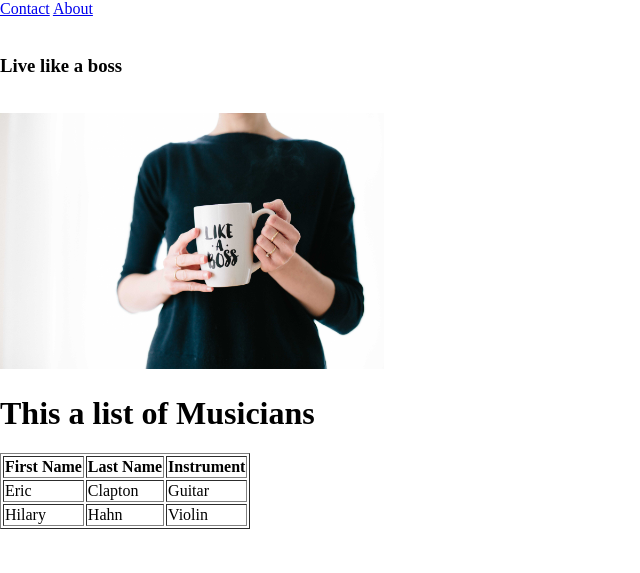
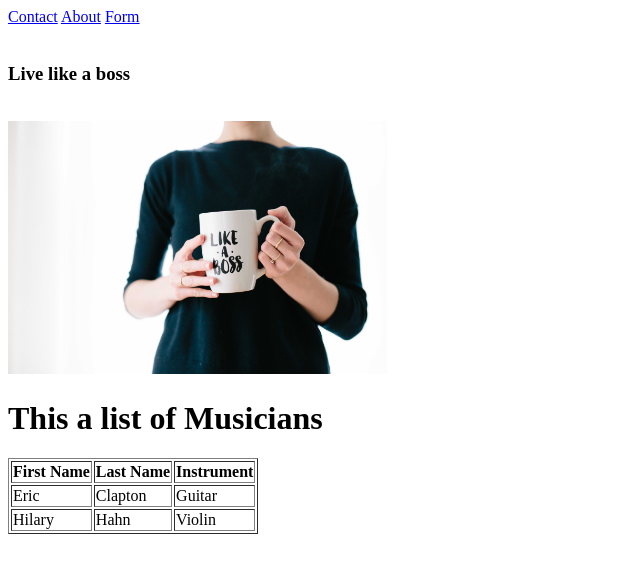
Before and after one commit to Sabrina-Sumona/Django-Musicians_App, a Django app: page /my_app/ in a window 1280 px wide. Shown: the top 573 px of the page, without its empty margins (0-640 px from the left). Run offline with Django 3.2, Linux system fonts and the light colour scheme; data comes from the database, SQL or seed files in the repository.

Commit message:
Form with HTML

```diff
--- a/Static/my_app/CSS/style.css
+++ b/Static/my_app/CSS/style.css
@@ -2,8 +2,3 @@ img {
   width: 30%;
   height: 30%;
 }
-
-body {
-  float: center;
-  margin: auto;
-}
--- a/my_app/urls.py
+++ b/my_app/urls.py
@@ -7,4 +7,5 @@ urlpatterns = [
     path('', views.home, name='home'),
     path('contact/', views.contact, name='contact'),
     path('about/', views.about, name='about'),
+    path('form/', views.form, name='form'),
 ]
--- a/my_app/views.py
+++ b/my_app/views.py
@@ -18,6 +18,10 @@ def contact(request):
 def about(request):
     diction = {}
     return render(request, 'my_app/about.html', context=diction)
+
+def form(request):
+    diction = {}
+    return render(request, 'my_app/form.html', context=diction)
 
 # def index(request):
 #     diction = {}
--- a/templates/my_app/index.html
+++ b/templates/my_app/index.html
@@ -10,7 +10,9 @@
   <body>
     <!-- <h1>This is Homepage</h1> -->
     <!-- <h1>My name is SNS </h1> -->
-    <a href='contact/'>Contact</a> <a href='about/'>About</a>
+    <a href='contact/'>Contact</a>
+    <a href='about/'>About</a>
+     <a href='form/'>Form</a>
     <br>
     <br>
     <h3>{{ text_1 }}</h3>
```
Also changed, not shown: templates/my_app/form.html (added, +22 -0 lines).
